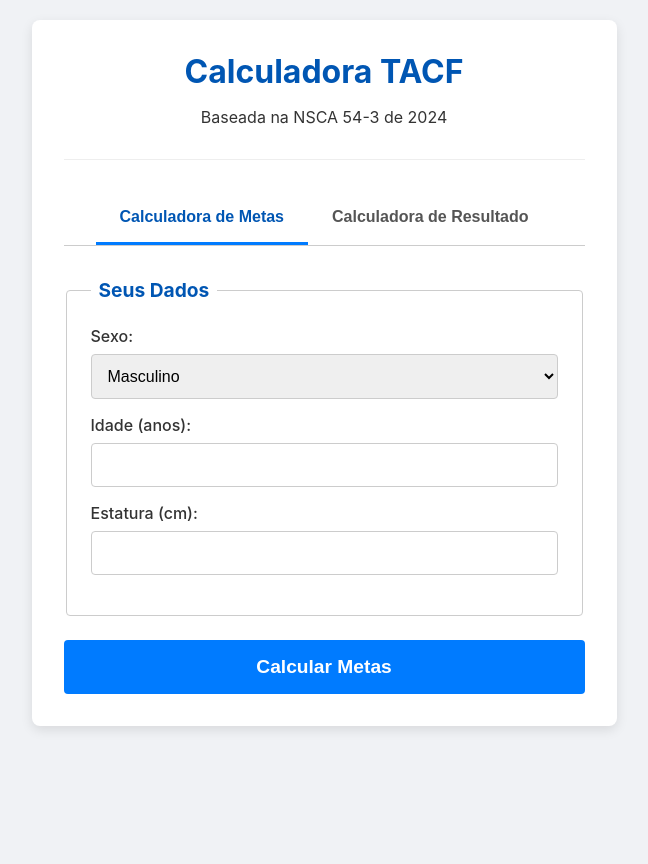
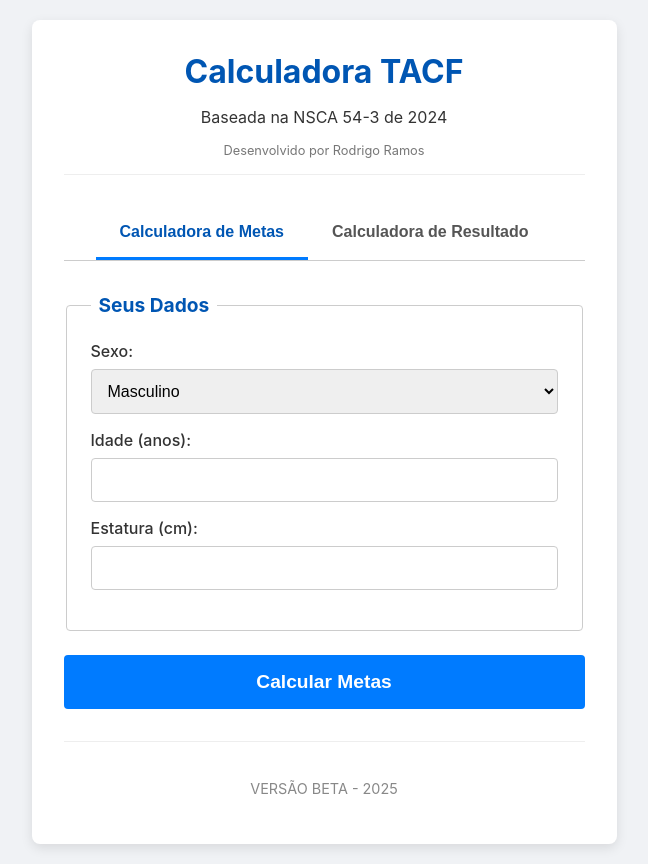
Before and after one commit to rodrigoramosdv/calculadora-tacf, a React (Create React App) app: page / in a window 1280 px wide. Shown: the whole page, without its empty margins (348-996 px from the left). Before the commit the page ends 800 px from the top, so only its background shows below. Built offline with nearby package versions, Linux system fonts and the light colour scheme.

Commit message:
Move autoria para cabeçalho e adiciona Versão Beta no rodapé

```diff
--- a/src/App.css
+++ b/src/App.css
@@ -26,6 +26,14 @@ header {
 header h1 {
   margin: 0;
   color: #0056b3;
+}
+
+.author-credit {
+  font-size: 0.8rem;
+  font-style: regular;
+  color: #777;
+  margin-top: 0.5rem;
+  margin-bottom: 0;
 }
 
 .form-tacf fieldset {
@@ -257,3 +265,12 @@ button[type="submit"]:hover {
 .meta-target-excelente .meta-value {
   color: #c58900;
 }
+
+.app-footer {
+  text-align: center;
+  margin-top: 2rem;
+  padding-top: 1.5rem;
+  border-top: 1px solid #eee;
+  font-size: 0.9rem;
+  color: #888;
+}
--- a/src/App.js
+++ b/src/App.js
@@ -50,6 +50,7 @@ function App() {
       <header>
         <h1>Calculadora TACF</h1>
         <p>Baseada na NSCA 54-3 de 2024</p>
+        <p className="author-credit">Desenvolvido por Rodrigo Ramos</p>
       </header>
 
       <div className="tab-container">
@@ -180,6 +181,11 @@ function App() {
           </div>
         )}
       </div>
+      {/* ===== INÍCIO DA ALTERAÇÃO ===== */}
+      <footer className="app-footer">
+        <p>VERSÃO BETA - 2025</p>
+      </footer>
+      {/* ===== FIM DA ALTERAÇÃO ===== */}
     </div>
   );
 }
```
